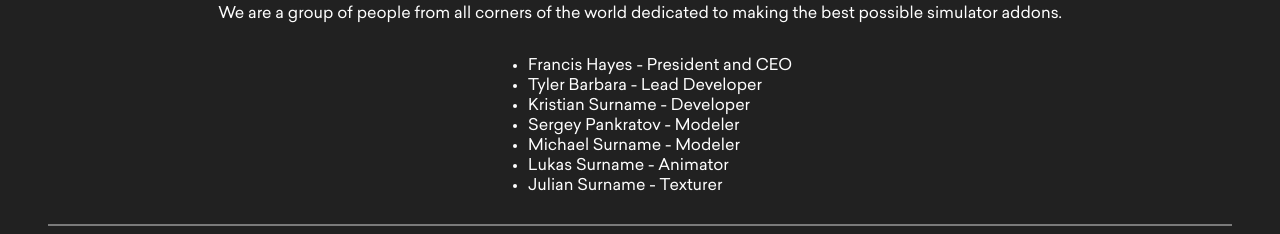
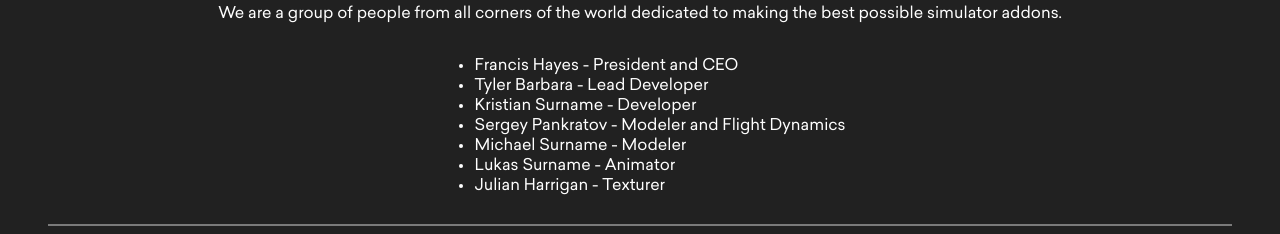
Before and after one commit to FrancisH64/francish64.github.io, a plain HTML site: page HayesSim/HomePage.html in a window 1280 px wide. Shown: the part 348-582 px from the top of the page. Drawn offline with Linux system fonts and the light colour scheme.

Commit message:
Update HomePage.html

```diff
--- a/HayesSim/HomePage.html
+++ b/HayesSim/HomePage.html
@@ -26,10 +26,10 @@
                 <li>Francis Hayes - President and CEO</li>
                 <li>Tyler Barbara - Lead Developer</li>
                 <li>Kristian Surname - Developer</li>
-                <li>Sergey Pankratov - Modeler</li>
+                <li>Sergey Pankratov - Modeler and Flight Dynamics</li>
                 <li>Michael Surname - Modeler</li>
                 <li>Lukas Surname -  Animator</li>
-                <li>Julian Surname - Texturer</li>
+                <li>Julian Harrigan - Texturer</li>
             </ul>
         </div>
     </div>
```
